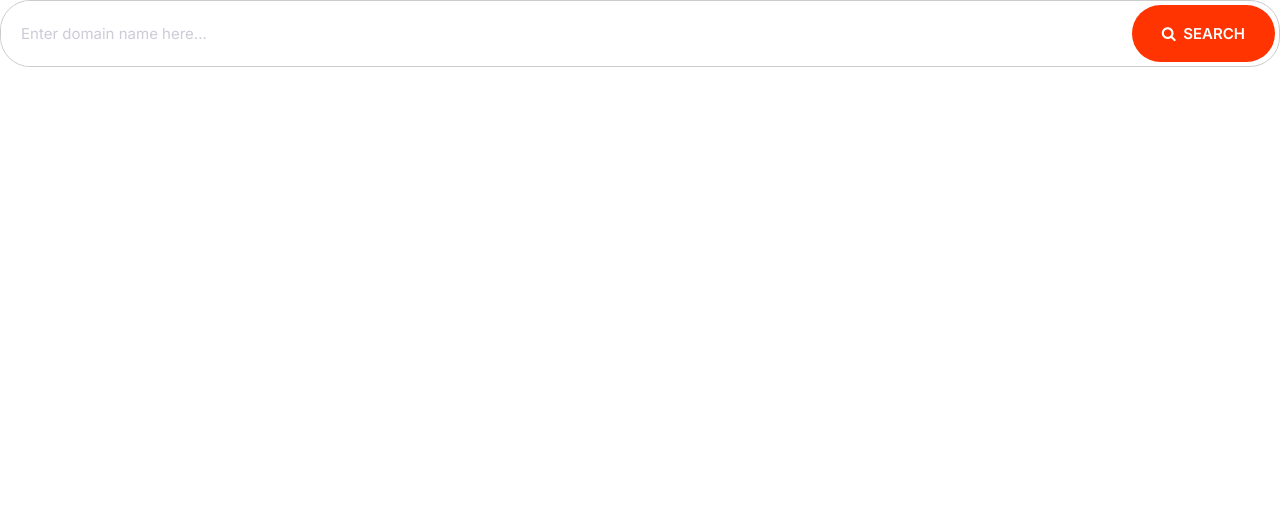
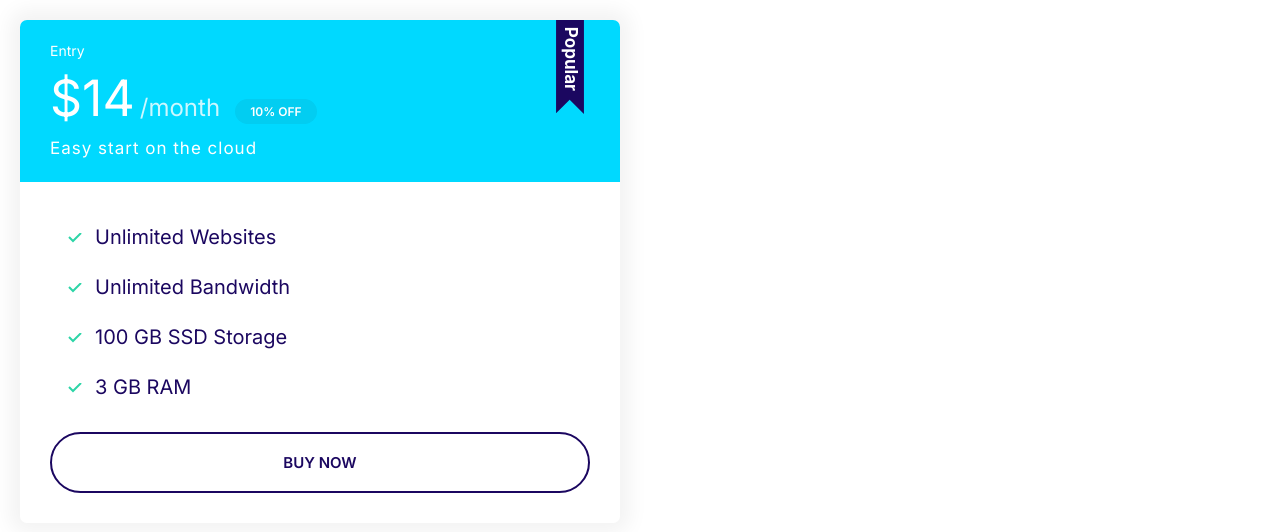
Before and after one commit to lyndasowunmi/Moshify-Project, a plain HTML site: page index.html in a window 1280 px wide. Drawn offline with Linux system fonts and the light colour scheme.

Commit message:
Build cards inside plans

```diff
--- a/css/styles.css
+++ b/css/styles.css
@@ -117,6 +117,7 @@ a {
 
 .badge--small {
   font-size: 1.5rem;
+  padding: 0.5rem 1.5rem;
 }
 
 @media screen and (min-width: 1024px) {
@@ -274,3 +275,92 @@ a {
     font-size: 1.5rem;
   }
 }
+
+/* Cards */
+
+.card {
+  border-radius: 7px;
+  box-shadow: 0 0 20px 10px #f3f3f3;
+  overflow: hidden;
+}
+
+.card__header,
+.card__body {
+  padding: 2rem 3rem;
+}
+
+.card--primary .card__header {
+  background: var(--color-primary);
+  color: #fff;
+}
+
+.card--secondary .card__header {
+  background: var(--color-secondary);
+  color: #fff;
+}
+
+.card--secondary .badge--secondary {
+  background: #02cdf1;
+}
+
+/* Plans */
+
+.plan__name {
+  color: #fff;
+  margin: 0;
+  font-weight: 500;
+  font-size: 2.4rem;
+}
+
+.plan__price {
+  font-size: 6rem;
+}
+
+.plan__billing-cycle {
+  font-size: 2.4rem;
+  font-weight: 300;
+  opacity: 0.8;
+  margin-right: 1rem;
+}
+
+.plan__description {
+  font-size: 2rem;
+  font-weight: 300;
+  letter-spacing: 1px;
+  display: block;
+}
+
+.plan .list__item {
+  margin-bottom: 2rem;
+}
+
+.plan--popular .card__header {
+  position: relative;
+}
+
+.plan--popular .card__header::before {
+  content: url(../images/popular.svg);
+  width: 40px;
+  display: inline-block;
+  position: absolute;
+  top: -6px;
+  right: 5%;
+}
+
+@media screen and (min-width: 1024px) {
+  .plan__name {
+    font-size: 1.4rem;
+  }
+
+  .plan__price {
+    font-size: 5rem;
+  }
+
+  plan__billing-cycle {
+    font-size: 1.6rem;
+  }
+
+  .plan__description {
+    font-size: 1.7rem;
+  }
+}
--- a/index.html
+++ b/index.html
@@ -18,15 +18,29 @@
     <link rel="stylesheet" href="css/styles.css" />
   </head>
   <body>
-    <div class="input-group">
-      <input
-        type="text"
-        class="input"
-        placeholder="Enter domain name here..."
-      />
-      <button class="btn btn--accent">
-        <i class="fa fa-search"></i>&nbsp; Search
-      </button>
+    <div style="width: 50%; padding: 2rem">
+      <div class="plan plan--popular">
+        <div class="card card--secondary">
+          <header class="card__header">
+            <h3 class="plan__name">Entry</h3>
+            <span class="plan__price">$14</span>
+            <span class="plan__billing-cycle">/month</span>
+            <span class="badge badge--secondary badge--small">10% OFF</span>
+            <span class="plan__description">Easy start on the cloud</span>
+          </header>
+          <div class="card__body">
+            <ul class="list list--tick">
+              <li class="list__item">Unlimited Websites</li>
+              <li class="list__item">Unlimited Bandwidth</li>
+              <li class="list__item">100 GB SSD Storage</li>
+              <li class="list__item">3 GB RAM</li>
+            </ul>
+            <button class="btn btn--outline btn--block" type="button">
+              Buy Now
+            </button>
+          </div>
+        </div>
+      </div>
     </div>
   </body>
 </html>
```
Also changed, not shown: components/plans.html (added, +24 -0 lines), images/popular.svg (added).
